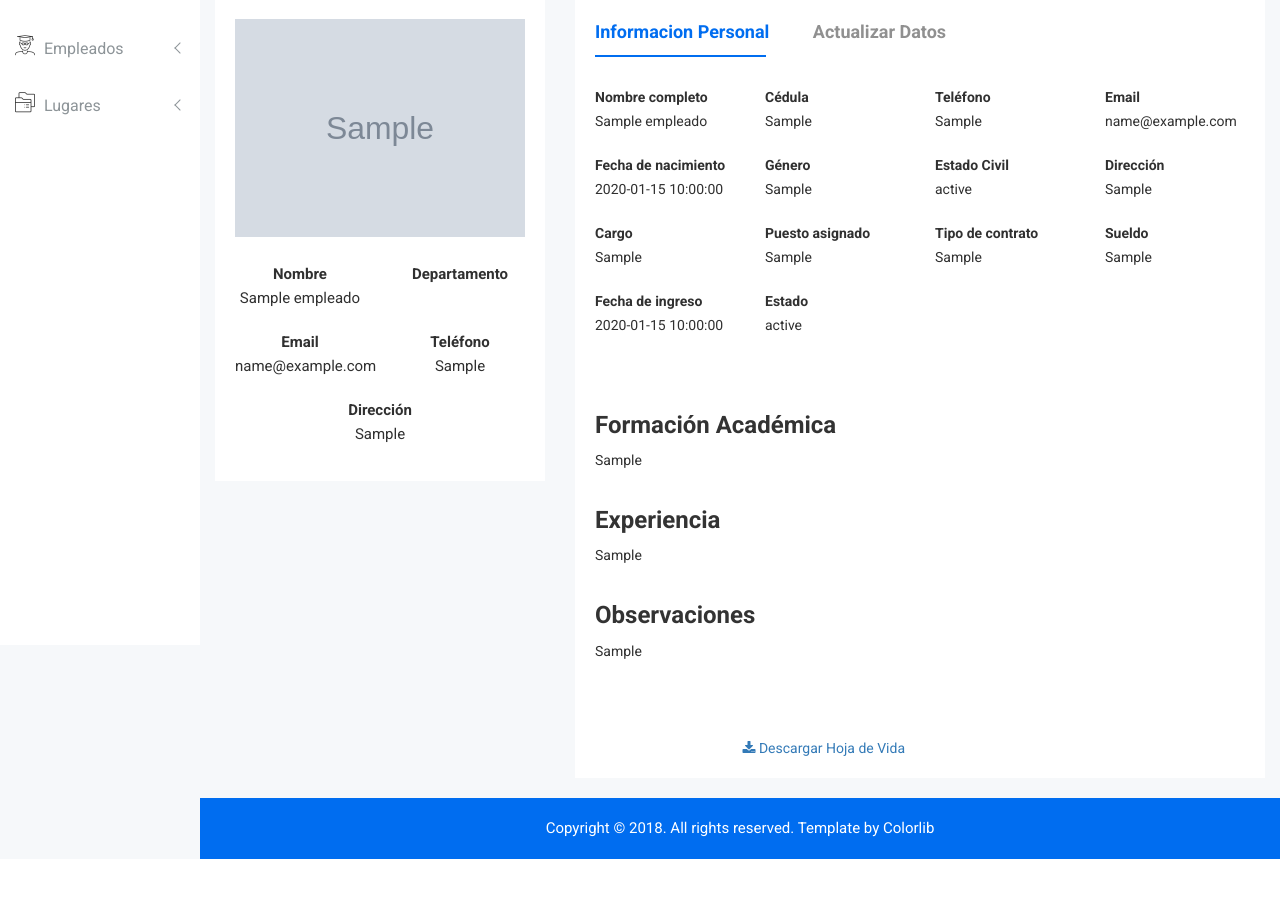
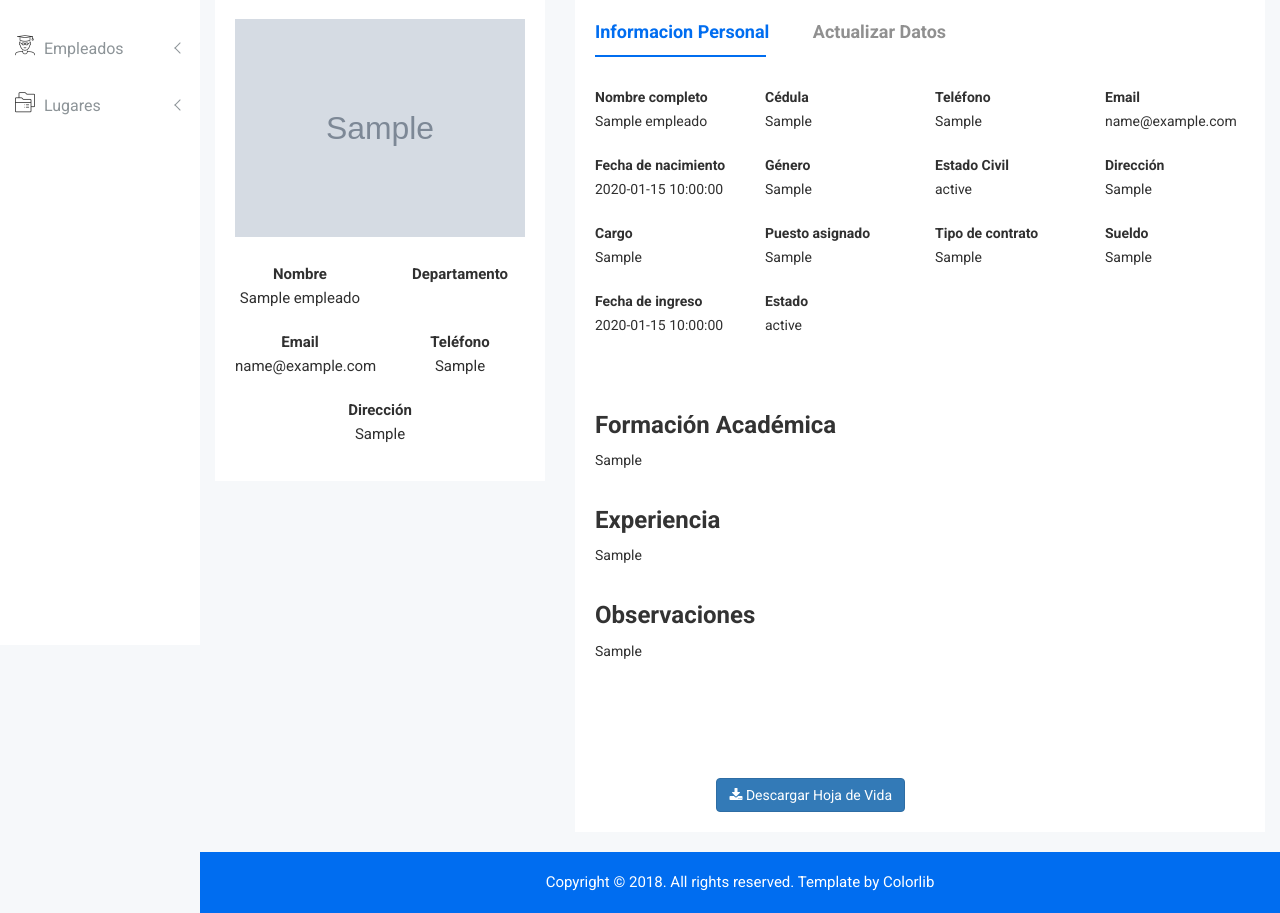
Before and after one commit to Javisolarte/prolisegeempleados, a PHP site: the page made by perfil-empleado.php in a window 1280 px wide. Shown: the part 155-1068 px from the top of the page. Before the commit the page ends 1014 px from the top, so only its background shows below. Run offline with PHP 8.4, Linux system fonts and the light colour scheme; tables that the repository leaves empty or names only in its code hold one stand-in row (values such as "Sample post"); grey boxes marked "Sample" are stand-in pictures; some web fonts are replaced.

Commit message:
perfil empleado9

```diff
--- a/perfil-empleado.php
+++ b/perfil-empleado.php
@@ -531,11 +531,11 @@
                                                         <p><?php echo nl2br(htmlspecialchars($observaciones)); ?></p>
                                                     </div>
                                                 </div>
-                                                <!-- Hoja de Vida -->   <br><br>
+                                                <!-- Hoja de Vida -->   <br><br><br><br>
                                                      <div class="col-lg-6 col-md-6 col-sm-6 col-xs-12 text-right">
                                                         <?php if (!empty($hoja_vida)): ?>
                                                             <a href="<?php echo htmlspecialchars($hoja_vida); ?>"
-                                                                class="button-default cart-btn" download>
+                                                                class="btn btn-primary" download>
                                                                 <i class="fa fa-download"></i> Descargar Hoja de Vida
                                                             </a>
                                                         <?php endif; ?>
```
